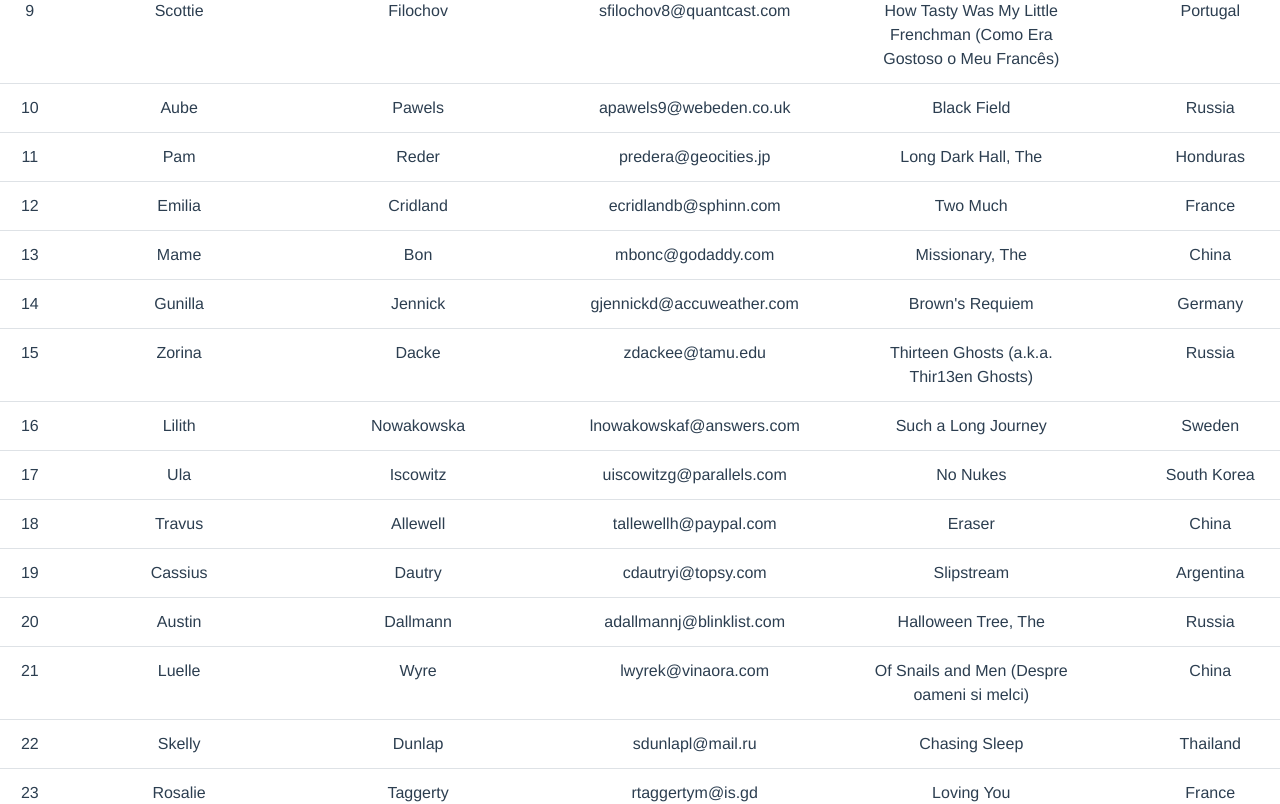
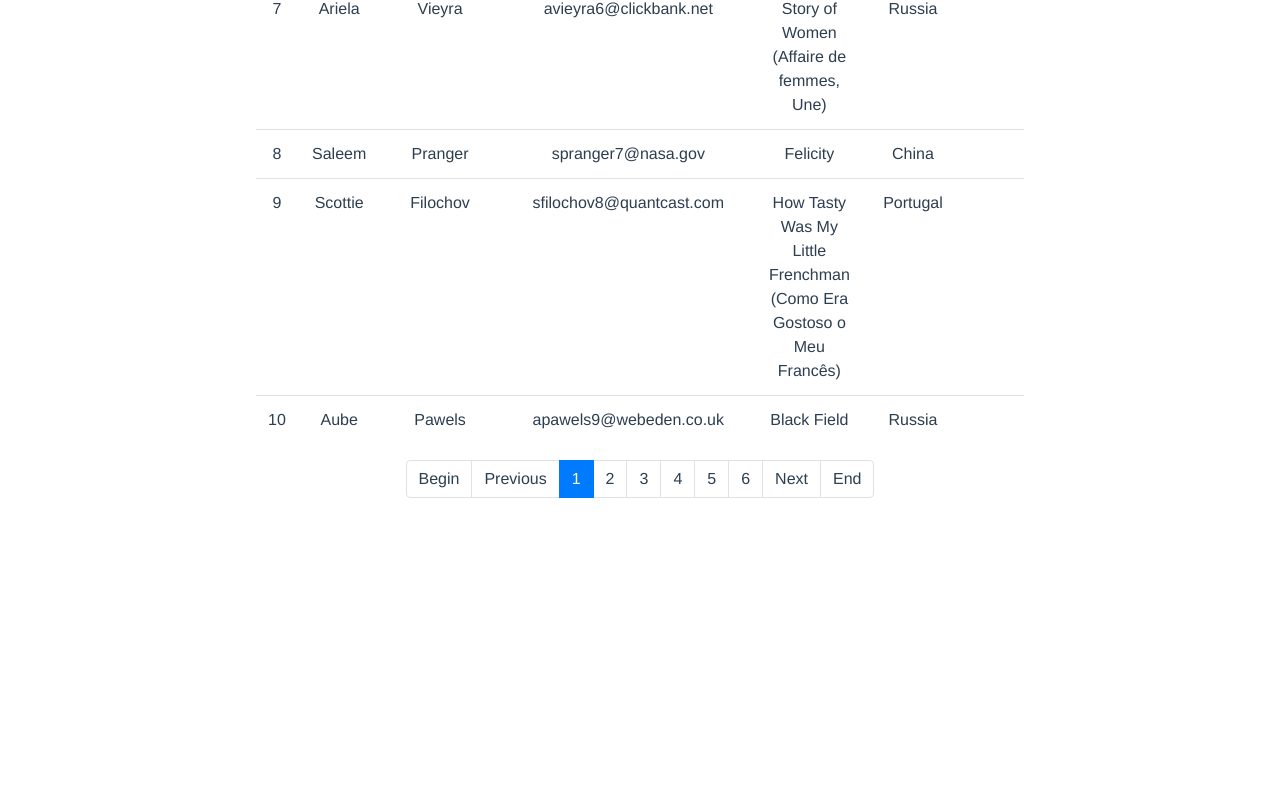
Before and after one commit to Onesime/InterventionTable, a Vue app: page /#/ in a window 1280 px wide. Shown: the part 540-1344 px from the top of the page. After the commit the page ends 1054 px from the top, so only its background shows below. Built offline with nearby package versions, Linux system fonts and the light colour scheme.

Commit message:
Add navigation

```diff
--- a/src/components/InterventionTable.vue
+++ b/src/components/InterventionTable.vue
@@ -1,7 +1,7 @@
 <template>
 	<div class="interventiontable">
 		<div class="table-responsive">
-			<table class="table table-responsive">
+			<table class="table">
 				<thead>
 					<tr>
 						<th>ID</th>
@@ -10,7 +10,7 @@
 						<th>Email</th>
 						<th>Title</th>
 						<th>Place</th>
-            <th>Action</th>
+            			<th>Action</th>
 					</tr>
 				</thead>
 				<tbody>
@@ -18,10 +18,13 @@
 						:row="i"
 						:key="index">
 					</Row>
-          <Create :json="json"></Create>
+          			<Create v-if="pageNumber == maxSize" :json="json"></Create>
 				</tbody>
 			</table>
 		</div>
+		<Navigation :maxSize="maxSize"
+					:pageNumber="pageNumber"
+					:pageChanged="pageChanged"></Navigation>
 	</div>
 </template>
 
@@ -30,29 +33,47 @@
 import json from '../json/MOCK_DATA.json'
 import Row from './Row.vue'
 import Create from './Create.vue'
+import Navigation from './Navigation.vue'
 
 export default {
   name: 'InterventionTable',
 	data() {
         return {
-            json: json
+            json: json,
+            pageNumber: 1,
         }
     },
 	props: {
 
 	},
 	computed: {
-      paginatedJson: function() {
-          return json;
-	  }
+      	paginatedJson: function() {
+          	return this.json.slice((this.pageNumber -1) * 10, (this.pageNumber - 1) * 10 + 10);
+	  	},
+        maxSize: function() {
+            return Math.ceil(this.json.length / 10);
+        },
 	},
     components: {
-      Row: Row,
-      Create: Create
-    }
+      	Row: Row,
+      	Create: Create,
+        Navigation: Navigation
+	},
+	methods: {
+      pageChanged: function(index) {
+          if (index < 1) this.pageNumber = 1;
+          else if (index > this.maxSize - 1) this.pageNumber = this.maxSize;
+          else this.pageNumber = index;
+	  }
+	}
 }
 </script>
 
 <style scoped>
 
+	.interventiontable {
+		margin-left: 20%;
+		width: 60%;
+	}
+
 </style>
```
